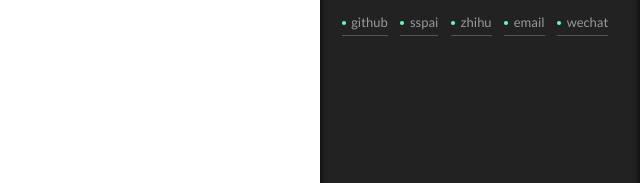
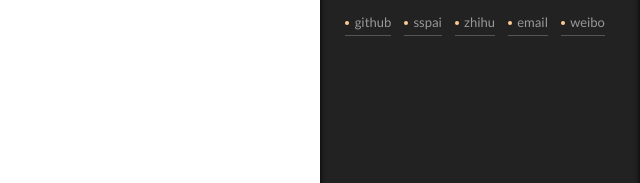
Before and after one commit to yes-sure/yes-sure.github.io, a plain HTML site: page 2017/05/02/say-yeah/index.html in a window 1280 px wide. Both pictures are taken after a click on the element 1238 px from the left and 743 px from the top of the page. Shown: the part 256-439 px from the top of the page, 640-1280 px from the left. Drawn offline with Linux system fonts and the light colour scheme; a script that the page names is missing.

Commit message:
Site updated: 2017-05-09 18:24:26

```diff
--- a/2017/05/02/say-yeah/index.html
+++ b/2017/05/02/say-yeah/index.html
@@ -543,16 +543,16 @@
               </span>
 
               <span class="links-of-author-item">
-                <a href="sunnyliushuo@gmail.com" target="_blank" title="email">
+                <a href="maillto:sunnyliushuo@gmail.com" target="_blank" title="email">
 
                   email
                 </a>
               </span>
 
               <span class="links-of-author-item">
-                <a href="liushuo688" target="_blank" title="wechat">
+                <a href="http://weibo.com/u/2257732427" target="_blank" title="weibo">
 
-                  wechat
+                  weibo
                 </a>
               </span>
 
@@ -851,5 +851,6 @@
 
 
 
+  <script type="text/javascript" src="/js/src/particle.js"></script>
 </body>
 </html>
--- a/css/main.css
+++ b/css/main.css
@@ -1695,7 +1695,7 @@ pre .javascript .function {
   width: 4px;
   height: 4px;
   border-radius: 50%;
-  background: #63ffbd;
+  background: #ffcb93;
 }
 .links-of-blogroll {
   font-size: 13px;
```
Also changed, not shown: about/index.html (+4 -3 lines), archives/2017/05/index.html (+4 -3 lines), archives/2017/index.html (+4 -3 lines), archives/index.html (+4 -3 lines), categories/index.html (+4 -3 lines), categories/生活/index.html (+4 -3 lines), index.html (+4 -3 lines), js/particle.js (added, +1 -0 lines), tags/节点/index.html (+4 -3 lines).
